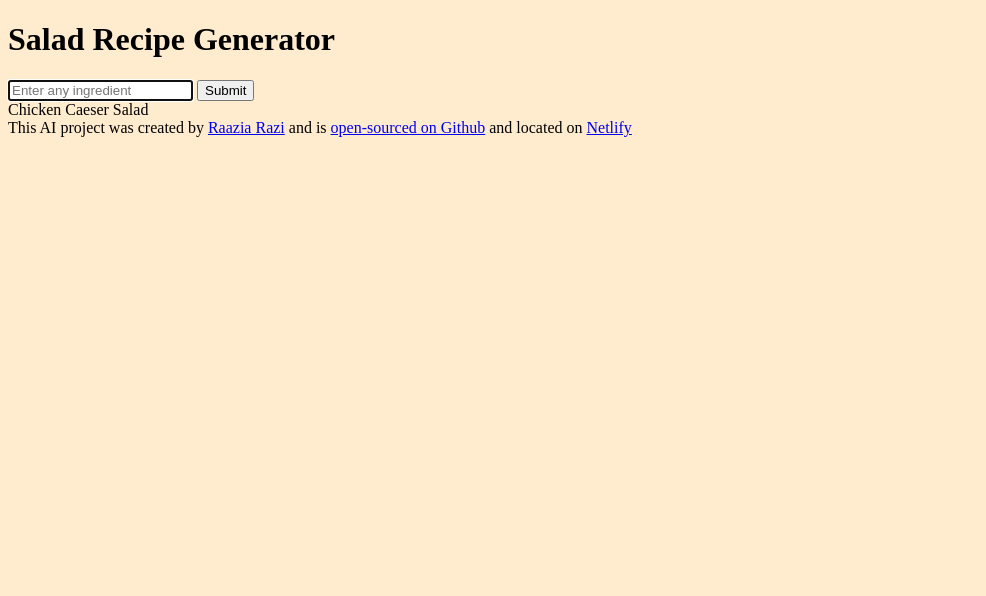
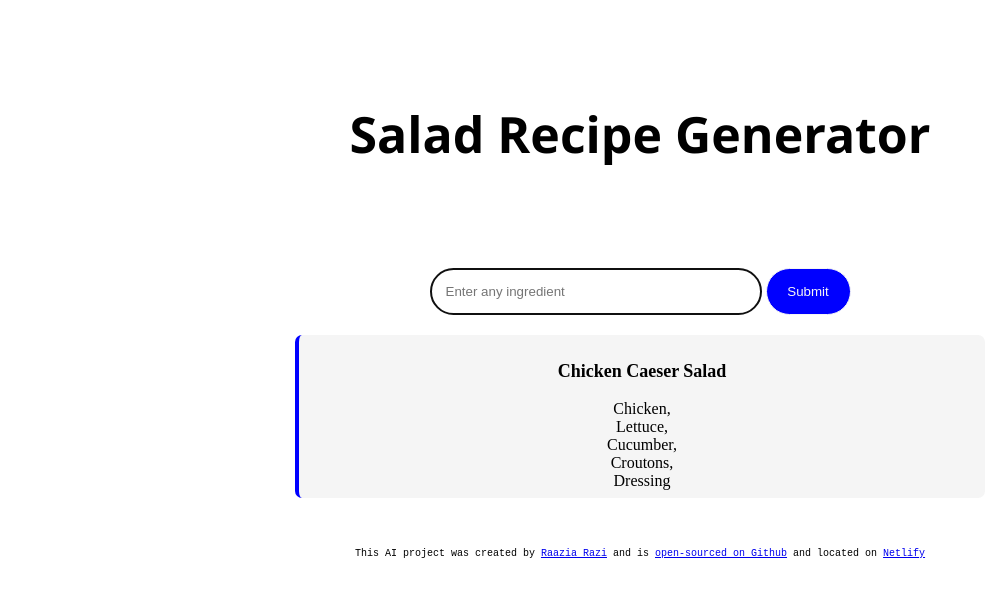
Before and after one commit to Raazia-26/SaladRecipe-Generator, a plain HTML site: page index.html in a window 1280 px wide. Shown: the whole page, without its empty margins (0-986 px from the left). Drawn offline with Linux system fonts and the light colour scheme.

Commit message:
Added the css code

```diff
--- a/index.html
+++ b/index.html
@@ -11,20 +11,23 @@
 
 <body>
   <h1>Salad Recipe Generator</h1>
-  <main>
+  <div class="main">
     <form>
-      <input type="text" placeholder="Enter any ingredient" autofocus required autocomplete="off">
-      <input type="submit">
+      <input type="text" id="input-text" placeholder="Enter any ingredient" autofocus required autocomplete="off">
+      <input type="submit" id="submit-btn">
     </form>
 
-    <div class="salad">
-      Chicken Caeser Salad
+    <div class="recipe">
+      <p class="recipe_name">Chicken Caeser Salad</p>
+      Chicken,</br> Lettuce, </br>Cucumber,</br> Croutons,</br> Dressing
+
     </div>
-  </main>
-  <footer>This AI project was created by <a href="https://raaziaportfolio.netlify.app/" target="_blank">Raazia Razi</a>
-    and is <a href="https://github.com/Raazia-26/SaladRecipe-Generator" target="_blank">open-sourced on Github</a> and
-    located on <a href="https://salad-recipe-generator.netlify.app/" target="_blank">Netlify</a></footer>
 
+    <footer>This AI project was created by <a href="https://raaziaportfolio.netlify.app/" target="_blank">Raazia
+        Razi</a>
+      and is <a href="https://github.com/Raazia-26/SaladRecipe-Generator" target="_blank">open-sourced on Github</a> and
+      located on <a href="https://salad-recipe-generator.netlify.app/" target="_blank">Netlify</a></footer>
+  </div>
 </body>
 
 
--- a/src/styles.css
+++ b/src/styles.css
@@ -1,3 +1,47 @@
-body {
-  background-color: blanchedalmond;
+h1 {
+  text-align: center;
+  margin: 100px;
+  font-family: "Segoe UI", Tahoma, Geneva, Verdana, sans-serif;
+  font-size: 50px;
 }
+.main {
+  display: block;
+  margin: 0 auto;
+  text-align: center;
+  width: 700px;
+}
+form {
+  margin: 20px;
+}
+
+#input-text {
+  border-radius: 50px;
+  width: 300px;
+  padding: 15px;
+  border: 0.5px solid blue;
+}
+#submit-btn {
+  border-radius: 50px;
+  color: whitesmoke;
+  background-color: blue;
+  padding: 15px;
+  width: 85px;
+  border: 0.5px solid whitesmoke;
+}
+
+.recipe {
+  margin: 5px;
+  background-color: whitesmoke;
+  border-left: 4px solid blue;
+  padding: 8px;
+  border-radius: 7px;
+}
+.recipe_name {
+  font-size: 18px;
+  font-weight: bold;
+}
+footer {
+  margin-top: 50px;
+  font-size: 10px;
+  font-family: monospace;
+}
```
